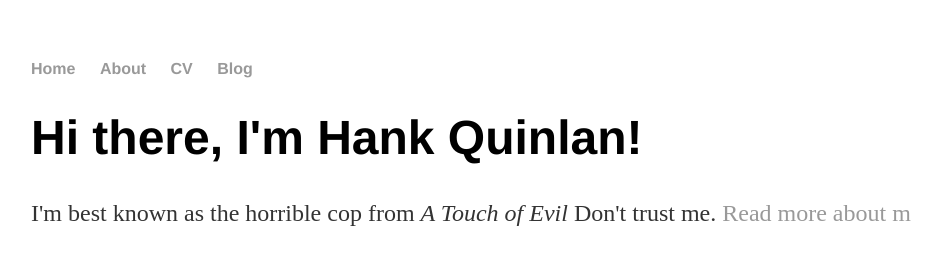
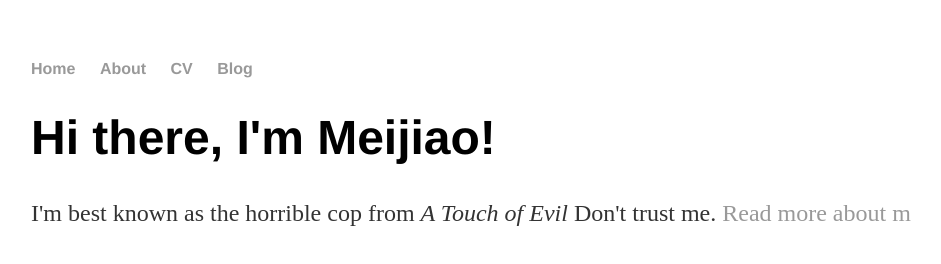
Before and after one commit to wangmeijiao/wangmeijiao.github.io, a plain HTML site: page index.html in a window 1280 px wide. Shown: the whole page, without its empty margins (161-1102 px from the left). Drawn offline with Linux system fonts and the light colour scheme.

Commit message:
Update index.html

```diff
--- a/index.html
+++ b/index.html
@@ -17,5 +17,5 @@
 		</nav>
 		<div class="container">
     		<div class="blurb">
-        		<h1>Hi there, I'm Hank Quinlan!</h1>
+        		<h1>Hi there, I'm Meijiao!</h1>
 				<p>I'm best known as the horrible cop from <em>A Touch of Evil</em> Don't trust me. <a href="/about">Read more about m
```
